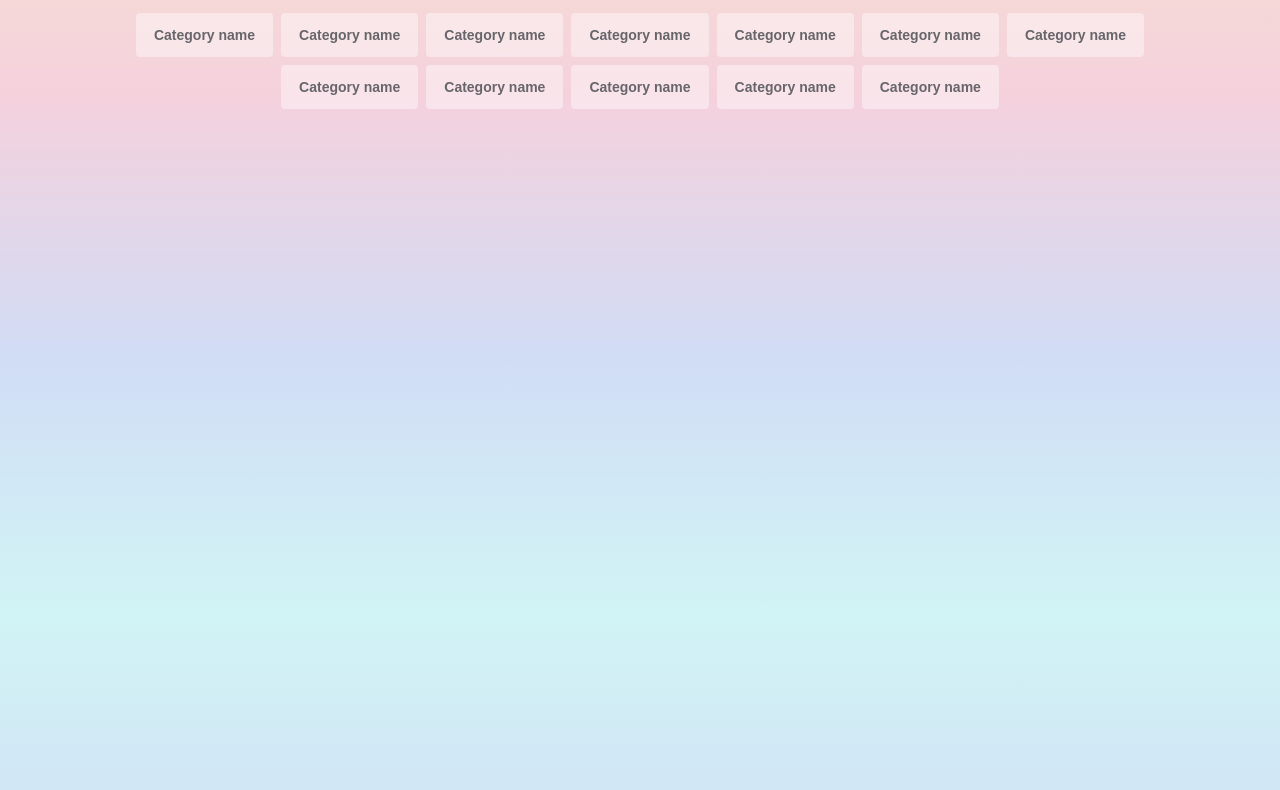
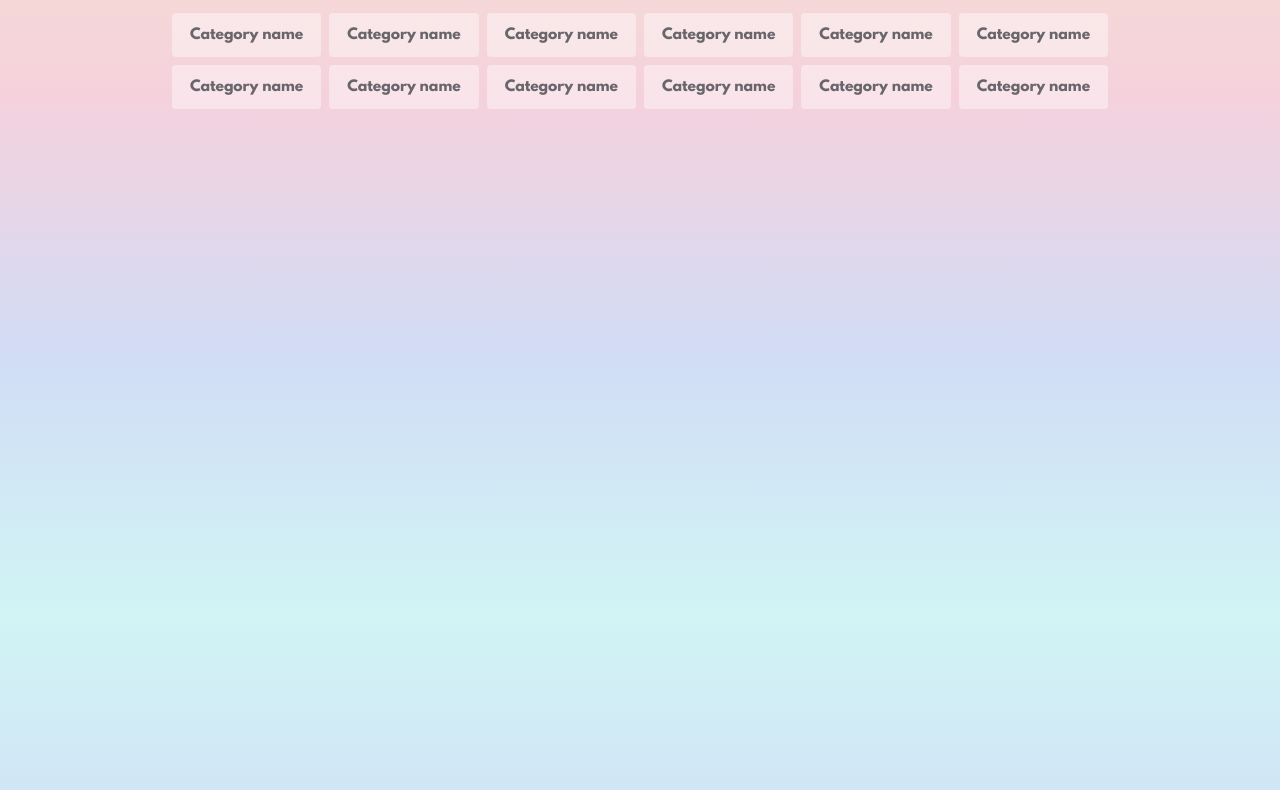
Before and after one commit to borhan-siddik/her-blog-html, a plain HTML site: page index.html in a window 1280 px wide. Shown: the part 262-1052 px from the top of the page. Drawn offline with nearby package versions, Linux system fonts and the light colour scheme; the site is published under a folder, as on GitHub Pages, so addresses that start at the root find nothing.

Commit message:
font-reaload

```diff
--- a/style.css
+++ b/style.css
@@ -1,7 +1,7 @@
 /* Start of Custom fonts */
 @font-face {
     font-family: 'League Spartan';
-    src: url('fonts/LeagueSpartan/LeagueSpartan-Extralight.woff2') format('woff2'),
+    src: url('./fonts/LeagueSpartan/LeagueSpartan-Extralight.woff2') format('woff2'),
         url('/fonts/LeagueSpartan/LeagueSpartan-Extralight.woff') format('woff');
     font-weight: 400;
     font-style: normal;
@@ -10,7 +10,7 @@
 
 @font-face {
     font-family: 'League Spartan';
-    src: url('/fonts/LeagueSpartan-bold/LeagueSpartan-Bold.woff2') format('woff2'),
+    src: url('./fonts/LeagueSpartan-bold/LeagueSpartan-Bold.woff2') format('woff2'),
         url('/fonts/LeagueSpartan-bold/LeagueSpartan-Bold.woff') format('woff');
     font-weight: bold;
     font-style: normal;
@@ -19,7 +19,7 @@
 
 @font-face {
     font-family: 'Swis721 Cn BT';
-    src: url('Swiss721BT-BoldCondensed.woff2') format('woff2'),
+    src: url('./Swiss721BT-BoldCondensed.woff2') format('woff2'),
         url('Swiss721BT-BoldCondensed.woff') format('woff');
     font-weight: bold;
     font-style: normal;
```
